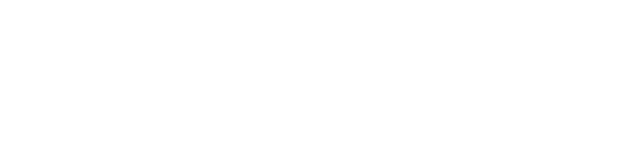
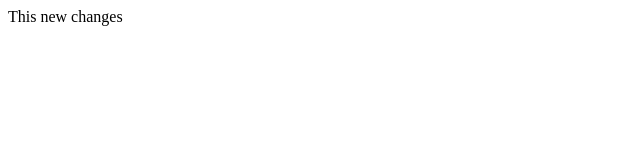
Before and after one commit to rahul14-sharma/tooltip, a plain HTML site: page index.html in a window 1280 px wide. Shown: the whole page, without its empty margins (0-640 px from the left). Drawn offline with Linux system fonts and the light colour scheme.

Commit message:
edit text

```diff
--- a/index.html
+++ b/index.html
@@ -5,6 +5,6 @@
 	<title>My First Project GIT</title>
 </head>
 <body>
-
+	This new changes
 </body>
 </html>
```
